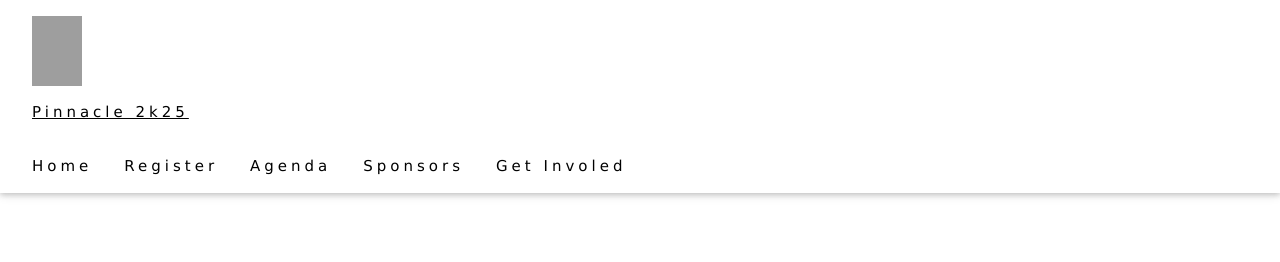
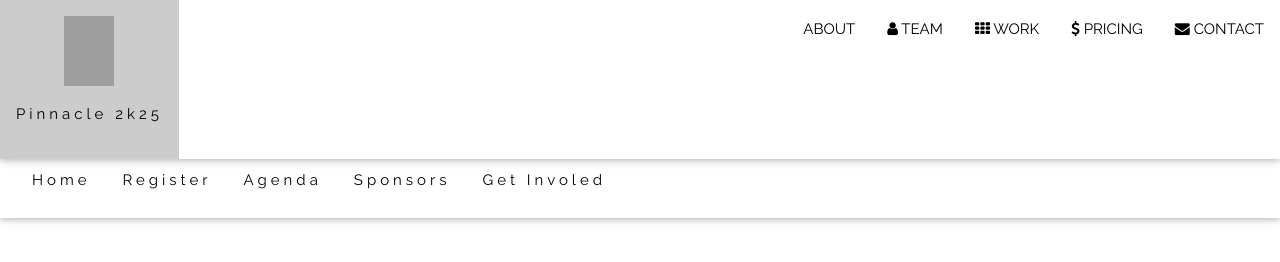
Before and after one commit to Omprakash1101/pinnacle2k25, a plain HTML site: page home.html in a window 1280 px wide. Drawn offline with nearby package versions, Linux system fonts and the light colour scheme; grey boxes are pictures that could not be loaded.

Commit message:
Update home.html

```diff
--- a/home.html
+++ b/home.html
@@ -1,9 +1,12 @@
 <!DOCTYPE html>
 <html>
+<head>
+<title>Pinnacle IT Sympo</title>
 <meta charset="UTF-8">
-<title>Pinnacle IT sympo</title>
 <meta name="viewport" content="width=device-width, initial-scale=1">
 <link rel="stylesheet" href="https://www.w3schools.com/w3css/4/w3.css">
+<link rel="stylesheet" href="https://fonts.googleapis.com/css?family=Raleway">
+<link rel="stylesheet" href="https://cdnjs.cloudflare.com/ajax/libs/font-awesome/4.7.0/css/font-awesome.min.css">
 <style>
   @media(max-width:700px){
     .hide{
@@ -11,7 +14,59 @@
     }
   }
 </style>
+  <style>
+body,h1,h2,h3,h4,h5,h6 {font-family: "Raleway", sans-serif}
+
+body, html {
+  height: 100%;
+  line-height: 1.8;
+}
+
+/* Full height image header */
+.bgimg-1 {
+  background-position: center;
+  background-size: cover;
+  background-image: url("/img/logo.jpg");
+  min-height: 100%;
+}
+
+.w3-bar .w3-button {
+  padding: 16px;
+}
+</style>
+</head>
 <body>
+
+<!-- Navbar (sit on top) -->
+<div class="w3-top">
+  <div class="w3-bar w3-white w3-card" id="myNavbar">
+    <a href="#home" class="w3-bar-item w3-button w3-wide"><img src="./img/logo.png" width="50px" height="70px" alt="sympo logo"><p>Pinnacle 2k25</p></a>
+    <!-- Right-sided navbar links -->
+    <div class="w3-right w3-hide-small">
+      <a href="#about" class="w3-bar-item w3-button">ABOUT</a>
+      <a href="#team" class="w3-bar-item w3-button"><i class="fa fa-user"></i> TEAM</a>
+      <a href="#work" class="w3-bar-item w3-button"><i class="fa fa-th"></i> WORK</a>
+      <a href="#pricing" class="w3-bar-item w3-button"><i class="fa fa-usd"></i> PRICING</a>
+      <a href="#contact" class="w3-bar-item w3-button"><i class="fa fa-envelope"></i> CONTACT</a>
+    </div>
+    <!-- Hide right-floated links on small screens and replace them with a menu icon -->
+
+    <a href="javascript:void(0)" class="w3-bar-item w3-button w3-right w3-hide-large w3-hide-medium" onclick="w3_open()">
+      <i class="fa fa-bars"></i>
+    </a>
+  </div>
+</div>
+
+<!-- Sidebar on small screens when clicking the menu icon -->
+<nav class="w3-sidebar w3-bar-block w3-black w3-card w3-animate-left w3-hide-medium w3-hide-large" style="display:none" id="mySidebar">
+  <a href="javascript:void(0)" onclick="w3_close()" class="w3-bar-item w3-button w3-large w3-padding-16">Close ×</a>
+  <a href="#about" onclick="w3_close()" class="w3-bar-item w3-button">ABOUT</a>
+  <a href="#team" onclick="w3_close()" class="w3-bar-item w3-button">TEAM</a>
+  <a href="#work" onclick="w3_close()" class="w3-bar-item w3-button">WORK</a>
+  <a href="#pricing" onclick="w3_close()" class="w3-bar-item w3-button">PRICING</a>
+  <a href="#contact" onclick="w3_close()" class="w3-bar-item w3-button">CONTACT</a>
+</nav>
+
   <div class="w3-bar  w3-white w3-wide w3-padding w3-card">
     <div style="display: flex;align-items: center;"><a href="#" class="w3-bar-item">
     <img src="./img/logo.png" width="50px" height="70px" alt="sympo logo"><p>Pinnacle 2k25</p></a></div>
```
